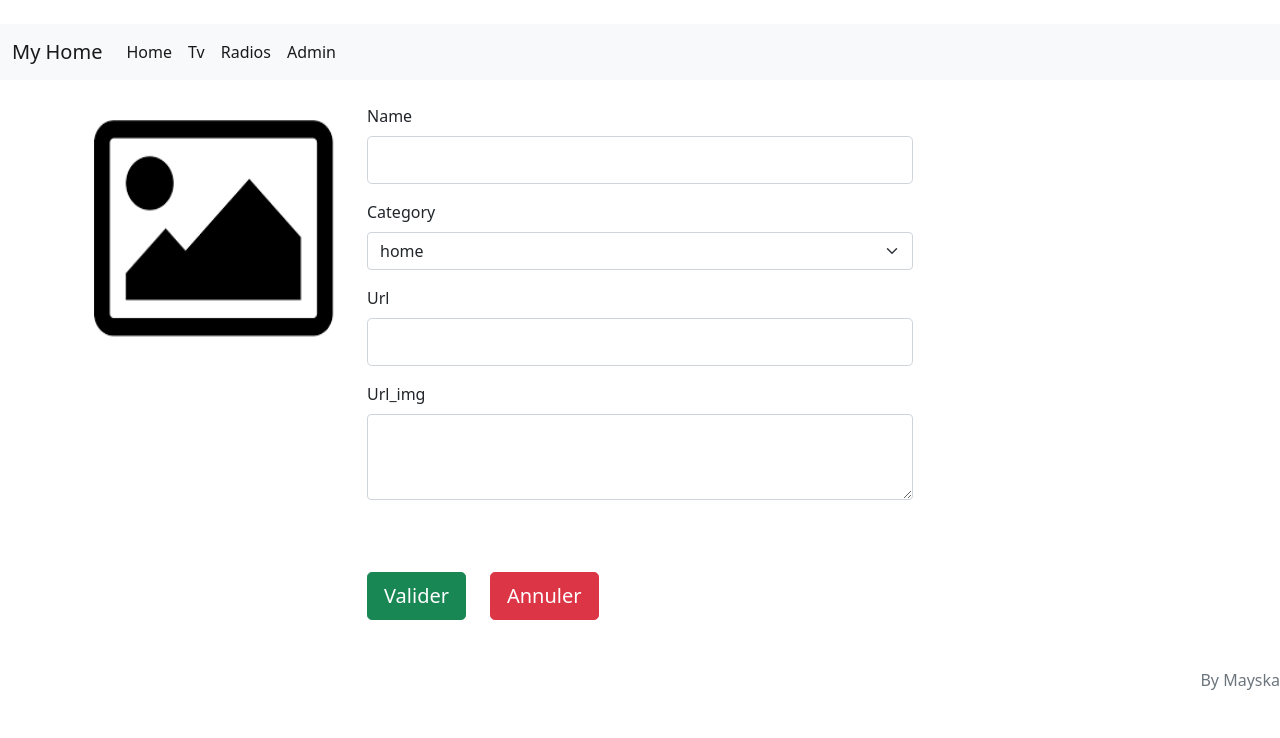
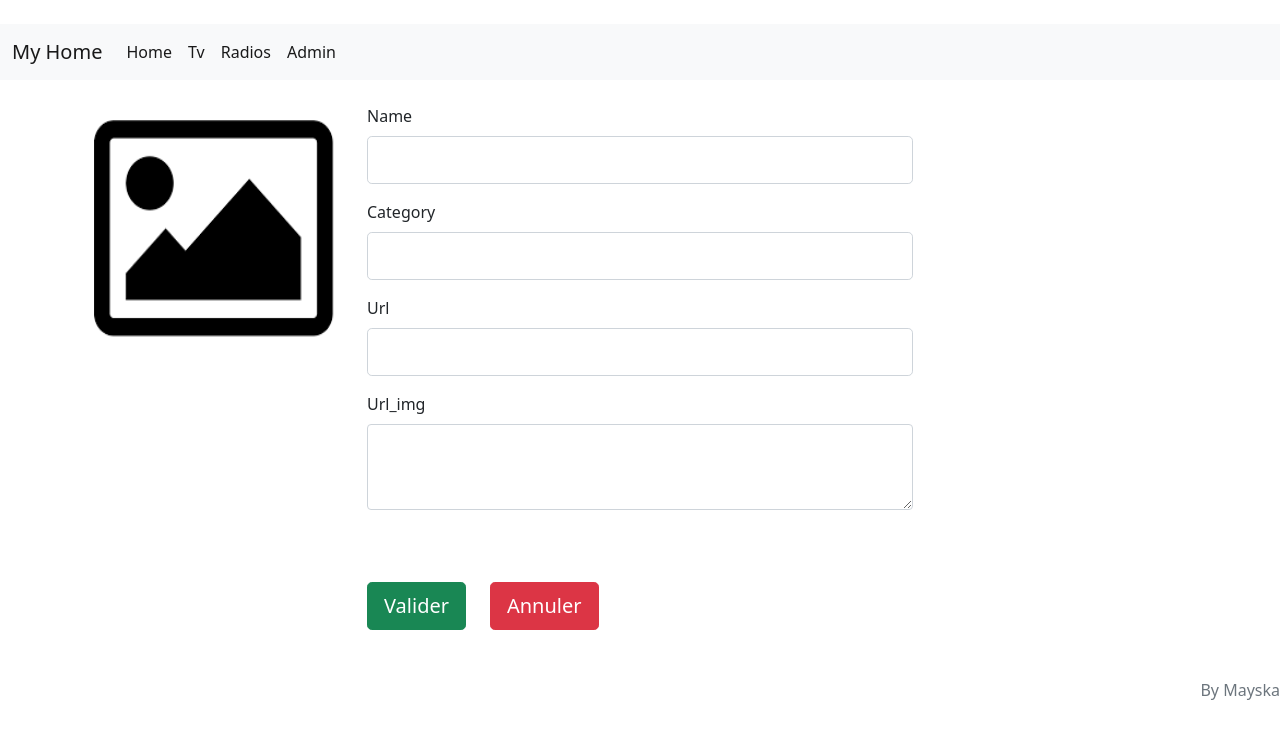
Before and after one commit to Mayska/radio-web, a Next.js app: page /home/admin/add in a window 1280 px wide. Shown: the top 738 px of the page. Built offline with nearby package versions, Linux system fonts and the light colour scheme; a web font is replaced by a local one.

Commit message:
correction category

```diff
--- a/components/formshome.tsx
+++ b/components/formshome.tsx
@@ -10,23 +10,10 @@ const size: Size = {
 }
 
 function FormsHome({ children }: any) {
+
     const value: any = children.home
     const URL_API: any = children.url_api
     const IMG: any = children.img
-    let allCategory: any[] = []
-
-    if (children.allCategory === null) {
-        allCategory = [
-            { category: 'home' },
-            { category: 'tv' },
-            { category: 'favoris' },
-            { category: 'utilitaires' }
-        ]
-    } else {
-        children.allCategory.map((e: any) => {
-            allCategory.push(e)
-        })
-    }
     const router = useRouter()
     const registerNewHome = async (event: any) => {
         event.preventDefault()
@@ -89,26 +76,11 @@ function FormsHome({ children }: any) {
                             <input id="name" name="name" className="form-control form-control-lg" type="text" required /> :
                             <input id="name" name="name" className="form-control form-control-lg" defaultValue={value.name} type="text" required />}
                     </div>
-                    {/*<div className="mb-3">
+                    <div className="mb-3">
                         <label htmlFor="category" className="form-label">Category</label>
                         {value === null ?
                             <input id="category" name="category" className="form-control form-control-lg" type="text" autoComplete="category" required /> :
                             <input id="category" name="category" className="form-control form-control-lg" defaultValue={value.category} type="text" autoComplete="category" required />}
-                        </div>*/}
-                    <div className="mb-3">
-                        <label htmlFor="category" className="form-label">Category</label>
-                        <select id="category" name="category" className="form-select" aria-label="Default select example">
-                            {allCategory.map((e: any) => {
-                                return (<>
-                                    {value === null ?
-                                        <option value={e.category}>{e.category}</option> :
-                                        e.category === value.category ?
-                                            <option value={e.category} selected>{e.category}</option> :
-                                            <option value={e.category} >{e.category}</option>
-                                    }
-                                </>)
-                            })}
-                        </select>
                     </div>
                     <div className="mb-3">
                         <label htmlFor="url" className="form-label">Url</label>
@@ -124,7 +96,7 @@ function FormsHome({ children }: any) {
                     </div>
                     {value === null ? "" :
                         <div className="mb-3">
-                            <label htmlFor="actif" className="form-label">Etat</label>
+                            <label htmlFor="actif" className="form-label">Actif</label>
                             {value === null ?
                                 ""
                                 :
@@ -132,7 +104,7 @@ function FormsHome({ children }: any) {
                                     {value.actif === true ?
                                         <input className="form-check-input" type="checkbox" role="switch" id="flexSwitchCheckDefault" defaultChecked></input> :
                                         <input className="form-check-input" type="checkbox" role="switch" id="flexSwitchCheckDefault" />}
-                                    <label className="form-check-label" htmlFor="flexSwitchCheckDefault">Actif</label>
+                                    <label className="form-check-label" htmlFor="flexSwitchCheckDefault">Default switch checkbox input</label>
                                 </div>}
 
                         </div>
--- a/pages/home/admin/add.tsx
+++ b/pages/home/admin/add.tsx
@@ -1,5 +1,4 @@
 import FormsHome from "../../../components/formshome"
-import { MyHome } from "../../../interfaces/myhome"
 
 function Add(props: any) {
     return (<>
@@ -11,15 +10,11 @@ function Add(props: any) {
 export async function getStaticProps() {
     const URL_API: any = process.env.URL_API
     const IMG: any = process.env.IMG
-    //const resCategory: Response = await fetch(process.env.URL_API + '/home/category')
-    //const allCategory: any = await resCategory.json()
-    // ! Rustine bis
     return {
         props: {
             url_api: URL_API,
             img: IMG,
             home: null,
-            allCategory: null
         },
     }
 };
--- a/pages/home/admin/update/[id].tsx
+++ b/pages/home/admin/update/[id].tsx
@@ -14,14 +14,11 @@ export async function getStaticProps({ params }: any) {
         method: 'get'
     })
     const home: MyHome = await res.json()
-    const resCategory: Response = await fetch(process.env.URL_API + '/home/category')
-    const allCategory: any = await resCategory.json()
     return {
         props: {
             url_api: URL_API,
             img: IMG,
             home,
-            allCategory
         },
     }
 }
```
